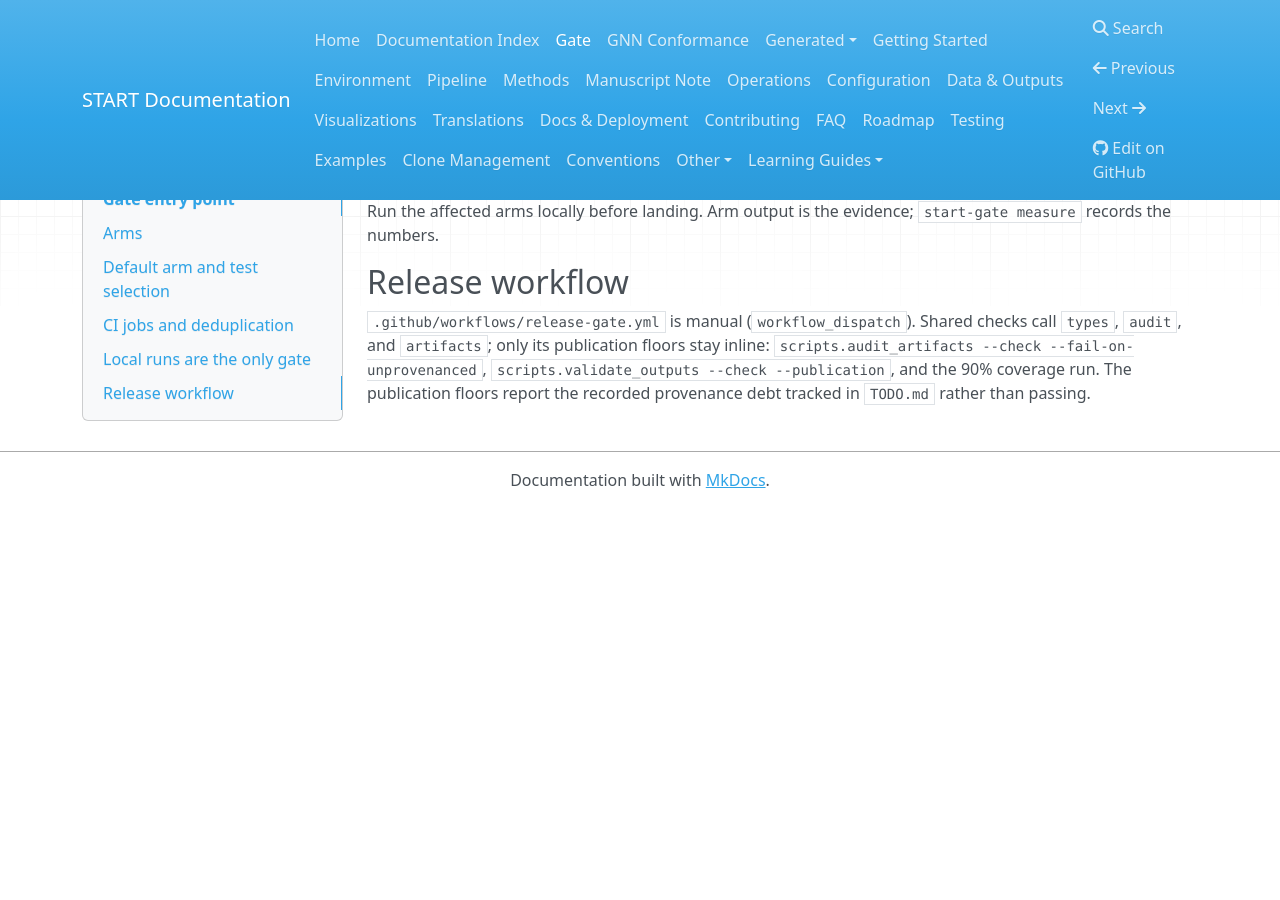
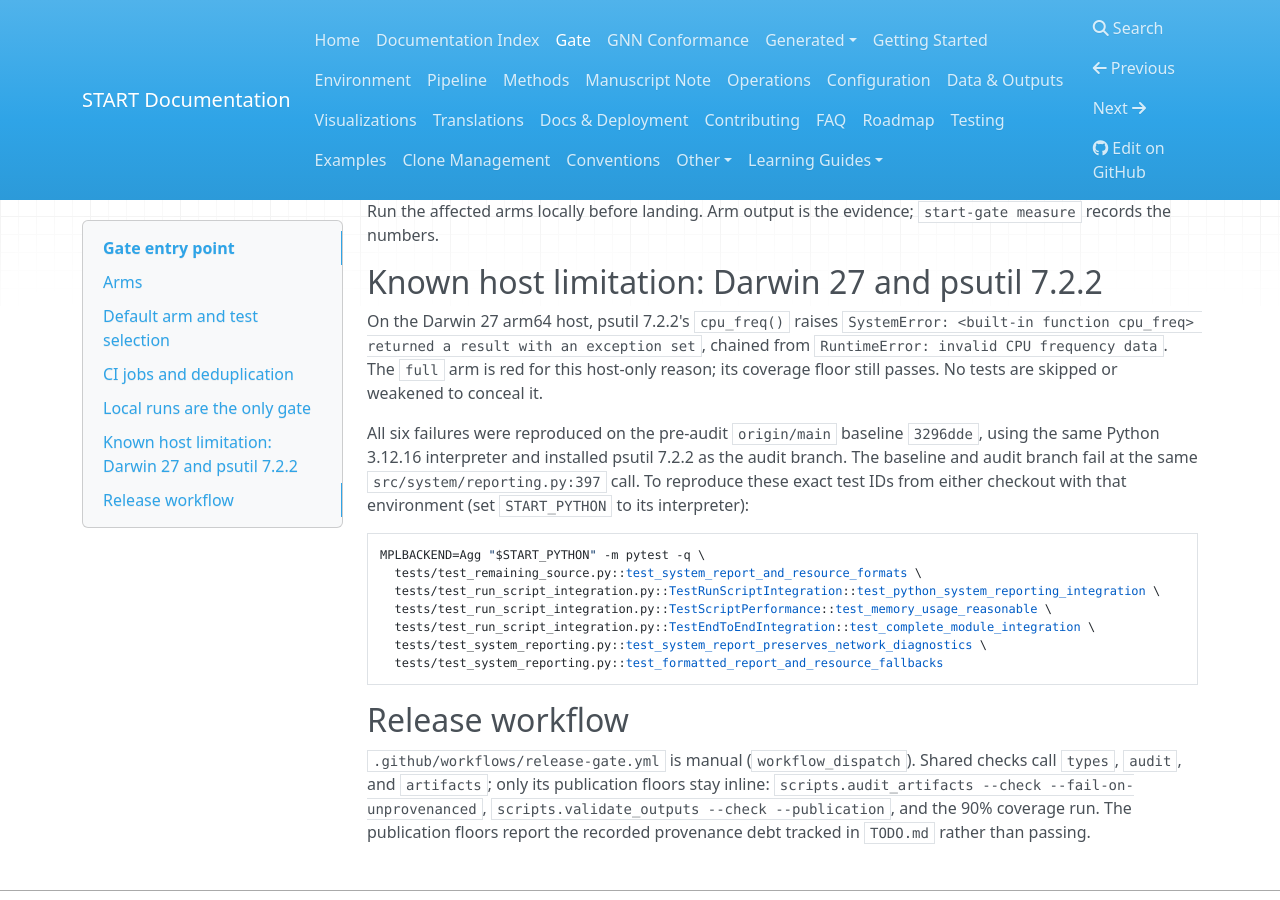
Before and after one commit to ActiveInferenceInstitute/Start, an MkDocs documentation site: the page built from docs/gate.md, in a window 1280 px wide and 900 px high, scrolled down 1759 px. Built offline with MkDocs 1.6.1, drawn with Linux system fonts in a browser that asks for light colours; nearby versions of some CDN libraries; before the commit the page ends 2267 px from its top, so only the background shows below that.

Commit message:
docs: record baseline Darwin psutil gate limitation

````diff
--- a/docs/gate.md
+++ b/docs/gate.md
@@ -70,6 +70,30 @@ The estate's GitHub Actions runs are billing-locked, so a workflow file is not
 evidence that a commit passes. Run the affected arms locally before landing.
 Arm output is the evidence; `start-gate measure` records the numbers.
 
+## Known host limitation: Darwin 27 and psutil 7.2.2
+
+On the Darwin 27 arm64 host, psutil 7.2.2's `cpu_freq()` raises
+`SystemError: <built-in function cpu_freq> returned a result with an exception set`,
+chained from `RuntimeError: invalid CPU frequency data`. The `full` arm is red
+for this host-only reason; its coverage floor still passes. No tests are skipped
+or weakened to conceal it.
+
+All six failures were reproduced on the pre-audit `origin/main` baseline
+`3296dde`, using the same Python 3.12.16 interpreter and installed psutil 7.2.2
+as the audit branch. The baseline and audit branch fail at the same
+`src/system/reporting.py:397` call. To reproduce these exact test IDs from
+either checkout with that environment (set `START_PYTHON` to its interpreter):
+
+```bash
+MPLBACKEND=Agg "$START_PYTHON" -m pytest -q \
+  tests/test_remaining_source.py::test_system_report_and_resource_formats \
+  tests/test_run_script_integration.py::TestRunScriptIntegration::test_python_system_reporting_integration \
+  tests/test_run_script_integration.py::TestScriptPerformance::test_memory_usage_reasonable \
+  tests/test_run_script_integration.py::TestEndToEndIntegration::test_complete_module_integration \
+  tests/test_system_reporting.py::test_system_report_preserves_network_diagnostics \
+  tests/test_system_reporting.py::test_formatted_report_and_resource_fallbacks
+```
+
 ## Release workflow
 
 `.github/workflows/release-gate.yml` is manual (`workflow_dispatch`). Shared
````
